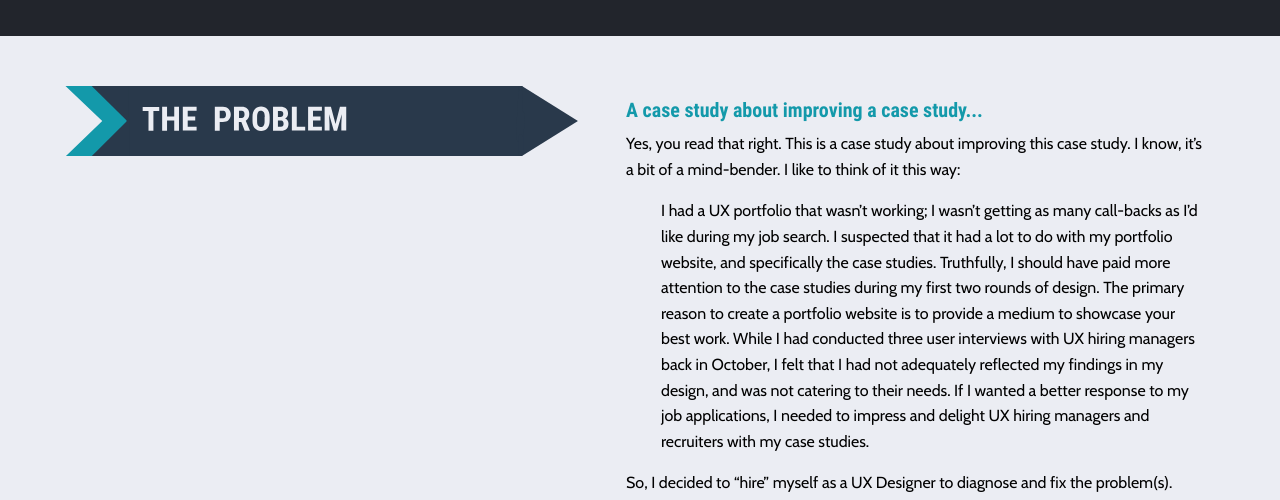
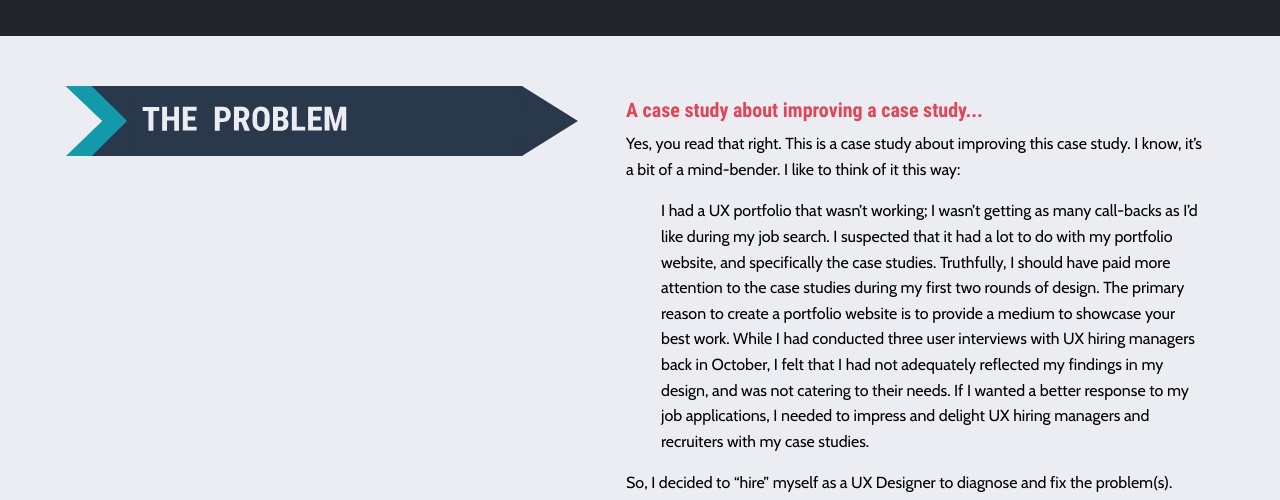
Before and after one commit to emeriwether/emeriwether.github.io, a Jekyll site: the page built from project.html, in a window 1280 px wide. Shown: the part 987-1487 px from the top of the page. Built offline with Jekyll 4.4.1, drawn with Linux system fonts in a browser that asks for light colours.

Commit message:
change subtitles on proj sections to be pink since they're not a link

```diff
--- a/project.html
+++ b/project.html
@@ -114,7 +114,7 @@ next: /projectC.html
         </div>
         <!-- TEXT -->
         <div class="large-6 cell bodyText">
-            <h5 class="text-left aquaText">A case study about improving a case study...</h5>
+            <h5 class="text-left coralText">A case study about improving a case study...</h5>
             <p class="text-left">Yes, you read that right. This is a case study about improving this case study. I know, it’s a bit of a mind-bender. I like to think of it this way:</p>
             <p class="text-left indentText"><span class="highlightedText">I had a UX portfolio that wasn’t working; I wasn’t getting as many call-backs as I’d like during my job search.</span> I suspected that it had a lot to do with my portfolio website, and specifically the case studies. Truthfully, I should have paid more attention to the case studies during my first two rounds of design. The primary reason to create a portfolio website is to provide a medium to showcase your best work. While I had conducted three user interviews with UX hiring managers back in October, I felt that I had not adequately reflected my findings in my design, and was not catering to their needs. If I wanted a better response to my job applications, I needed to impress and delight UX hiring managers and recruiters with my case studies.</p>
             <p class="text-left"><span class="highlightedText">So, I decided to “hire” myself as a UX Designer to diagnose and fix the problem(s).</span> After all, that is my job. Keep reading to find out how I approached the problem. </p>
@@ -183,7 +183,7 @@ next: /projectC.html
         </div>
         <!-- TEXT -->
         <div class="large-6 cell bodyText">
-            <h5 class="text-left aquaText">Discovering the underlying problems...</h4>
+            <h5 class="text-left coralText">Discovering the underlying problems...</h4>
             <p class="text-left"><span class="highlightedText">To avoid making assumptions about what was wrong (and right) with my current case study design, I conducted user interviews and testing. Unfortunately, I had limited resources to gather testers, so I had to do some “guerrila” testing.</span> I conducted three 30-minute interviews, and had 12 people take a series of six simple user tests. Both my time and money was limited, so I had to find family and friends to participate in this round of testing. However, <span class="highlightedText">the insights they gave me showed me to ways in which I could improve the usability of the site for all users</span>, UX hiring managers and recruiters included.</p>
 
             <div class="grid-x small-up-3">
@@ -222,7 +222,7 @@ next: /projectC.html
         </div>
         <!-- TEXT -->
         <div class="large-6 cell bodyText">
-            <h5 class="text-left aquaText">Redesigning with the user in mind...</h4>
+            <h5 class="text-left coralText">Redesigning with the user in mind...</h4>
             <p class="text-left">With the results of my user testing and interviews in mind, I proceeded to redesign my case study. I started with skectches, then gathered my best ideas into a wireframe of the page. From there, I created a high-fidelity prototype. Throughout this process, I integrated the findings from my user testing into my design choices:</p>
             <ol class="text-left indentText">
                 <li>To make the case study more intersting and engaging, <span class="highlightedText">I restructured the content to read like a story</span>.</li>
```
